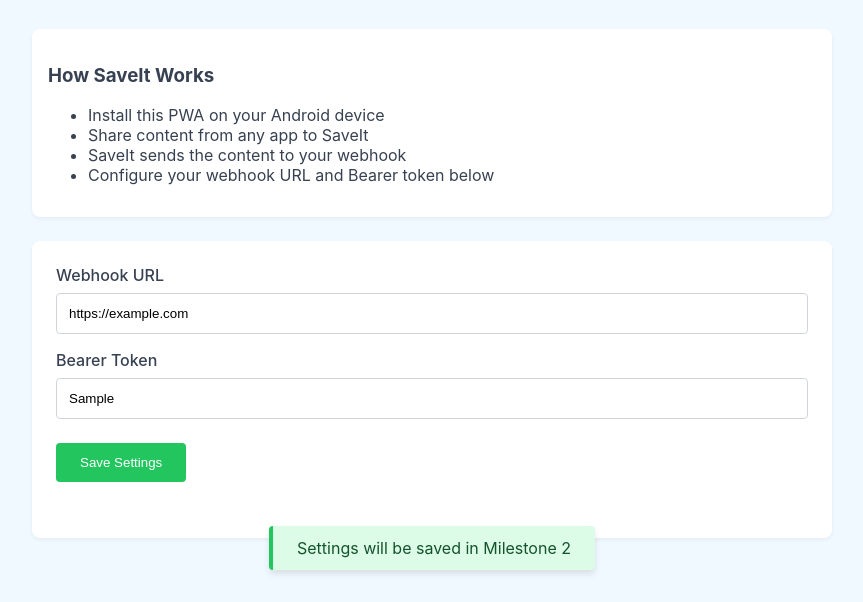
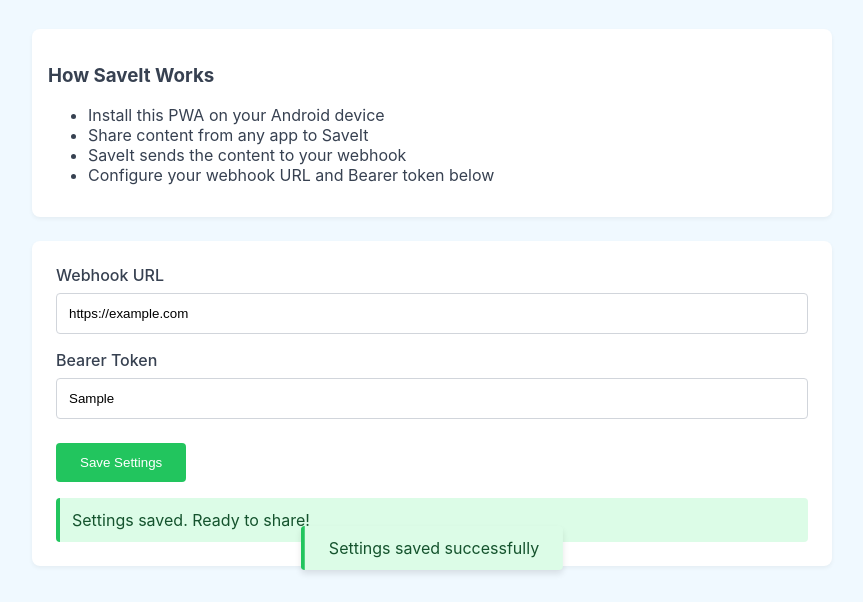
Before and after one commit to GeoffreyPlitt/saveit, a plain HTML site: page index.html in a window 1280 px wide. Both pictures are taken after typing "https://example.com", "Sample" into the empty fields and a click on the button "Save Settings". Shown: the part 198-800 px from the top of the page, without its empty margins (208-1071 px from the left). Drawn offline with Linux system fonts and the light colour scheme.

Commit message:
milestone 2

```diff
--- a/index.html
+++ b/index.html
@@ -76,7 +76,13 @@
     }
     .status {
       margin-top: 1rem;
-      padding: 0.5rem;
+      padding: 0.75rem;
+      border-radius: 4px;
+    }
+    .status.success {
+      background-color: #dcfce7;
+      color: #14532d;
+      border-left: 4px solid #22c55e;
     }
     .toast {
       position: fixed;
@@ -162,14 +168,95 @@
       });
     }
 
-    // Basic event listeners setup (we'll implement functionality in Milestone 2)
-    document.getElementById('settings-form').addEventListener('submit', (e) => {
-      e.preventDefault();
-      // Will implement in next milestone
-      showToast('Settings will be saved in Milestone 2', 'success');
-    });
+    // IndexedDB configuration
+    const DB_NAME = 'saveit-db';
+    const DB_VERSION = 1;
+    const SETTINGS_STORE = 'settings';
 
-    // Simple toast notification
+    // Open IndexedDB connection
+    function openDb() {
+      return new Promise((resolve, reject) => {
+        const request = indexedDB.open(DB_NAME, DB_VERSION);
+
+        request.onerror = event => {
+          reject('IndexedDB error: ' + event.target.error);
+        };
+
+        request.onsuccess = event => {
+          resolve(event.target.result);
+        };
+
+        request.onupgradeneeded = event => {
+          const db = event.target.result;
+          if (!db.objectStoreNames.contains(SETTINGS_STORE)) {
+            db.createObjectStore(SETTINGS_STORE, { keyPath: 'key' });
+          }
+        };
+      });
+    }
+
+    // Save a setting to IndexedDB
+    async function saveSetting(key, value) {
+      const db = await openDb();
+      return new Promise((resolve, reject) => {
+        const transaction = db.transaction([SETTINGS_STORE], 'readwrite');
+        const store = transaction.objectStore(SETTINGS_STORE);
+        const request = store.put({ key, value });
+
+        request.onsuccess = () => resolve();
+        request.onerror = () => reject(request.error);
+      });
+    }
+
+    // Get a setting from IndexedDB
+    async function getSetting(key) {
+      const db = await openDb();
+      return new Promise((resolve, reject) => {
+        const transaction = db.transaction([SETTINGS_STORE], 'readonly');
+        const store = transaction.objectStore(SETTINGS_STORE);
+        const request = store.get(key);
+
+        request.onsuccess = () => {
+          resolve(request.result ? request.result.value : null);
+        };
+
+        request.onerror = () => reject(request.error);
+      });
+    }
+
+    // Save all settings at once
+    async function saveSettings(webhook, token) {
+      try {
+        await Promise.all([
+          saveSetting('webhook', webhook),
+          saveSetting('token', token)
+        ]);
+        return true;
+      } catch (error) {
+        console.error('Error saving settings:', error);
+        return false;
+      }
+    }
+
+    // Load settings from IndexedDB
+    async function loadSettings() {
+      try {
+        const [webhook, token] = await Promise.all([
+          getSetting('webhook'),
+          getSetting('token')
+        ]);
+
+        if (webhook) document.getElementById('webhook').value = webhook;
+        if (token) document.getElementById('token').value = token;
+
+        return { webhook, token };
+      } catch (error) {
+        console.error('Error loading settings:', error);
+        return {};
+      }
+    }
+
+    // Display toast notification
     function showToast(message, type = 'success', duration = 3000) {
       const toast = document.getElementById('toast');
       toast.textContent = message;
@@ -179,6 +266,61 @@
         toast.className = 'toast';
       }, duration);
     }
+
+    // Form submission handler
+    document.getElementById('settings-form').addEventListener('submit', async (e) => {
+      e.preventDefault();
+      const webhook = document.getElementById('webhook').value.trim();
+      const token = document.getElementById('token').value.trim();
+
+      // Validate input
+      if (!webhook) {
+        showToast('Please enter a webhook URL', 'error');
+        return;
+      }
+
+      if (!token) {
+        showToast('Please enter a bearer token', 'error');
+        return;
+      }
+
+      try {
+        // Validate URL format
+        new URL(webhook);
+
+        // Save to IndexedDB
+        const success = await saveSettings(webhook, token);
+
+        if (success) {
+          showToast('Settings saved successfully', 'success');
+          document.getElementById('status').textContent = 'Settings saved. Ready to share!';
+          document.getElementById('status').className = 'status success';
+        } else {
+          showToast('Failed to save settings', 'error');
+        }
+      } catch (error) {
+        showToast('Please enter a valid URL', 'error');
+      }
+    });
+
+    // Load saved settings on page load
+    window.addEventListener('DOMContentLoaded', () => {
+      loadSettings().then(settings => {
+        if (settings.webhook && settings.token) {
+          document.getElementById('status').textContent = 'Settings loaded. Ready to share!';
+          document.getElementById('status').className = 'status success';
+        } else {
+          document.getElementById('status').textContent = 'Please configure your webhook settings.';
+        }
+      });
+    });
+
+    // Handle messages from service worker
+    navigator.serviceWorker.addEventListener('message', event => {
+      if (event.data && event.data.type === 'SHOW_TOAST') {
+        showToast(event.data.message, event.data.toastType || 'success');
+      }
+    });
   </script>
 </body>
 </html>
```
Also changed, not shown: sw.js (+65 -1 lines).
